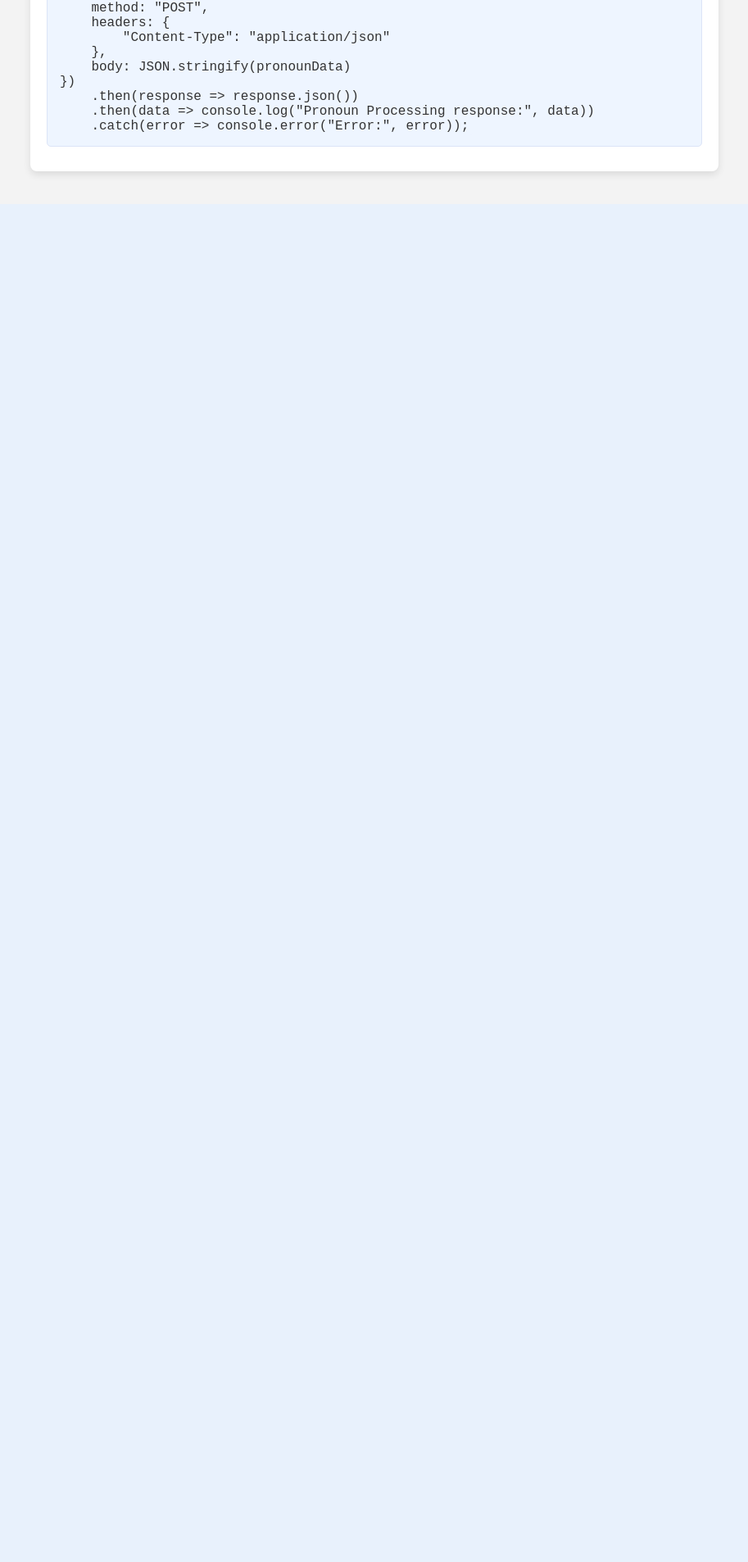
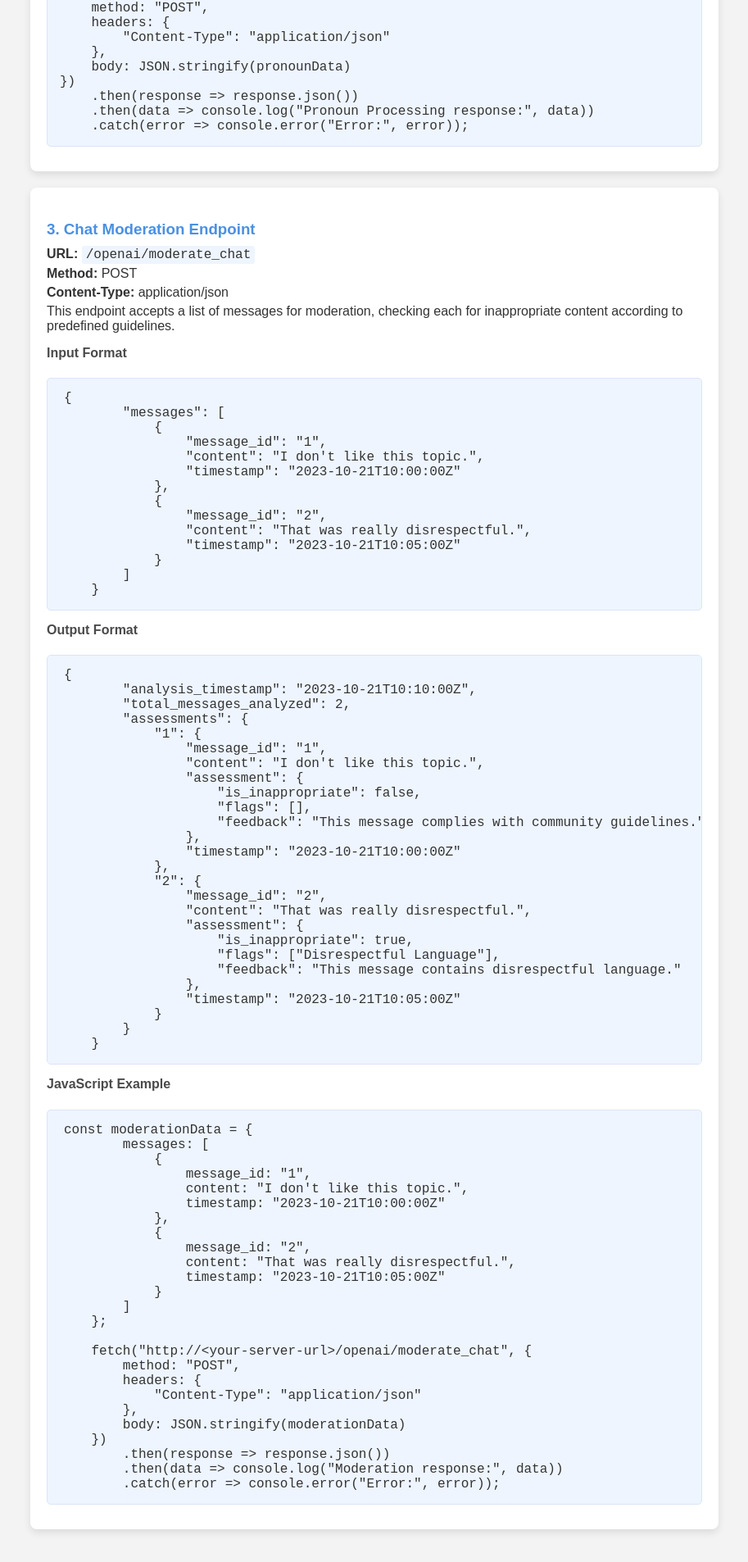
Before and after one commit to kapeesh-kaul/htc-app-server, a Flask app: page / in a window 1280 px wide. Shown: the part 3583-5489 px from the top of the page at 82% size, without its empty margins (183-1096 px from the left). Before the commit the page ends 3801 px from the top, so only its background shows below. Run offline with Flask 3, Linux system fonts and the light colour scheme.

Commit message:
update index

```diff
--- a/templates/index.html
+++ b/templates/index.html
@@ -246,6 +246,85 @@
     .then(data => console.log("Pronoun Processing response:", data))
     .catch(error => console.error("Error:", error));</code></pre>
     </div>
+    <div class="section">
+        <h3>3. Chat Moderation Endpoint</h3>
+        <p><strong>URL:</strong> <code>/openai/moderate_chat</code></p>
+        <p><strong>Method:</strong> POST</p>
+        <p><strong>Content-Type:</strong> application/json</p>
+        <p>This endpoint accepts a list of messages for moderation, checking each for inappropriate content according to predefined guidelines.</p>
+
+        <h4>Input Format</h4>
+        <pre><code>{
+        "messages": [
+            {
+                "message_id": "1",
+                "content": "I don't like this topic.",
+                "timestamp": "2023-10-21T10:00:00Z"
+            },
+            {
+                "message_id": "2",
+                "content": "That was really disrespectful.",
+                "timestamp": "2023-10-21T10:05:00Z"
+            }
+        ]
+    }</code></pre>
+
+        <h4>Output Format</h4>
+        <pre><code>{
+        "analysis_timestamp": "2023-10-21T10:10:00Z",
+        "total_messages_analyzed": 2,
+        "assessments": {
+            "1": {
+                "message_id": "1",
+                "content": "I don't like this topic.",
+                "assessment": {
+                    "is_inappropriate": false,
+                    "flags": [],
+                    "feedback": "This message complies with community guidelines."
+                },
+                "timestamp": "2023-10-21T10:00:00Z"
+            },
+            "2": {
+                "message_id": "2",
+                "content": "That was really disrespectful.",
+                "assessment": {
+                    "is_inappropriate": true,
+                    "flags": ["Disrespectful Language"],
+                    "feedback": "This message contains disrespectful language."
+                },
+                "timestamp": "2023-10-21T10:05:00Z"
+            }
+        }
+    }</code></pre>
+
+        <h4>JavaScript Example</h4>
+        <pre><code>const moderationData = {
+        messages: [
+            {
+                message_id: "1",
+                content: "I don't like this topic.",
+                timestamp: "2023-10-21T10:00:00Z"
+            },
+            {
+                message_id: "2",
+                content: "That was really disrespectful.",
+                timestamp: "2023-10-21T10:05:00Z"
+            }
+        ]
+    };
+
+    fetch("http://&lt;your-server-url&gt;/openai/moderate_chat", {
+        method: "POST",
+        headers: {
+            "Content-Type": "application/json"
+        },
+        body: JSON.stringify(moderationData)
+    })
+        .then(response => response.json())
+        .then(data => console.log("Moderation response:", data))
+        .catch(error => console.error("Error:", error));</code></pre>
+    </div>
+
 
 </body>
 </html>
```
